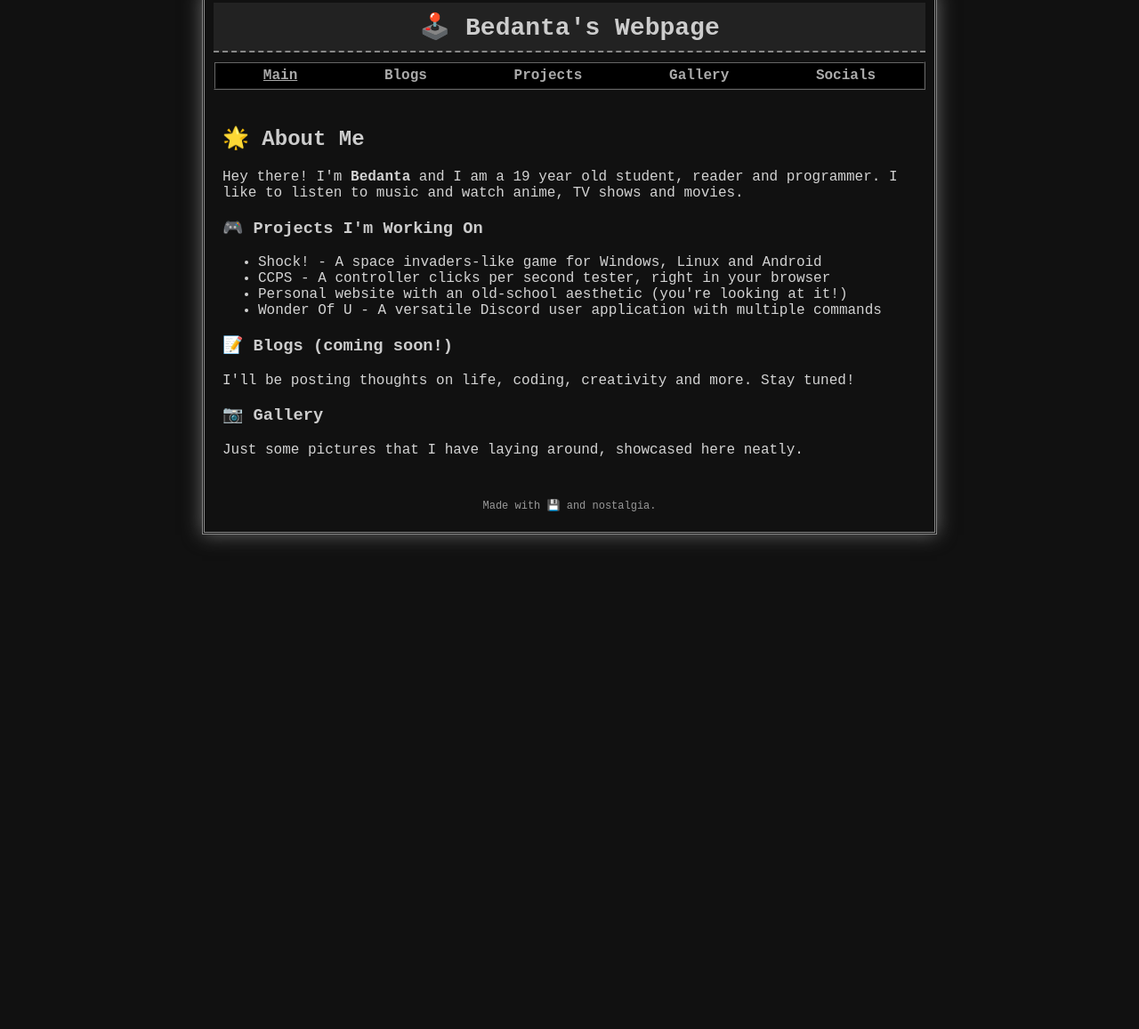
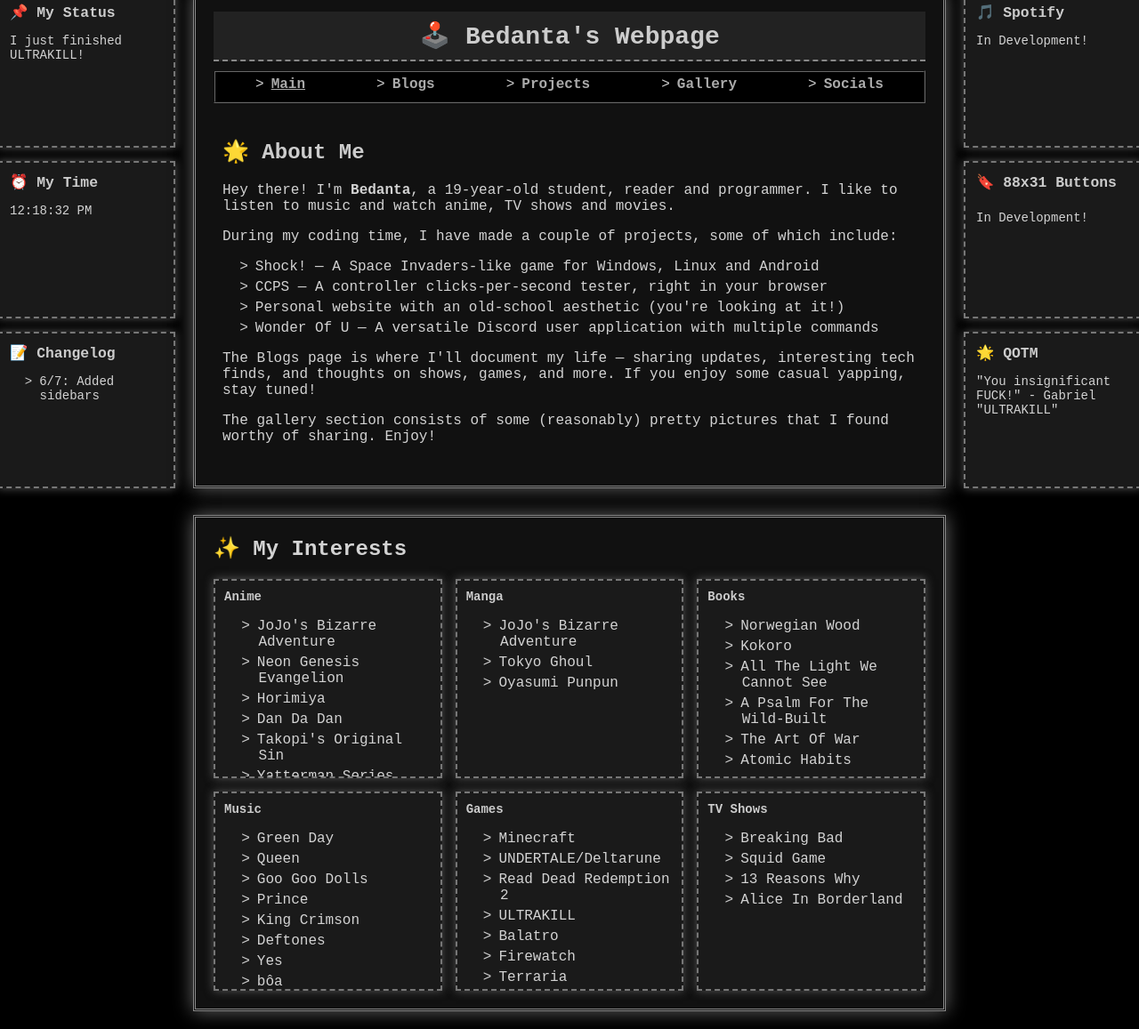
Before and after one commit to bedxnta/bedxnta.github.io, a plain HTML site: page index.html in a window 1280 px wide. Shown: the part 30-1187 px from the top of the page at 89% size. Before the commit the page ends 800 px from the top, so only its background shows below. Drawn offline with Linux system fonts and the light colour scheme; a web font is replaced by a local one.

Commit message:
primarina is hot

```diff
--- a/index.html
+++ b/index.html
@@ -1,16 +1,33 @@
 <!DOCTYPE html>
-<html lang="en">
+<html lang="en" data-darkreader-lock>
 <head>
   <meta charset="UTF-8" />
   <meta name="viewport" content="width=device-width, initial-scale=1.0"/>
   <title>Bedanta's Retro Corner</title>
   <link rel="stylesheet" href="style.css">
-  <meta name="darkreader-lock">
-  <script defer src="script.js"></script>
   <meta property="og:title" content="bedanjo.live">
   <meta property="og:url" content="https://bedanjo.live/">
+  <script defer src="script.js"></script>
 </head>
 <body>
+  <div class="main-row">
+    <aside class="left-sidebar">
+      <section class="sidebar-box">
+        <h3>📌 My Status</h3>
+        <p>I just finished ULTRAKILL!</p>
+      </section>
+      <section class="sidebar-box">
+        <h3>⏰ My Time</h3>
+        <p id="my-time">Loading...</p>
+      </section>
+      <section class="sidebar-box">
+        <h3>📝 Changelog</h3>
+        <ul>
+          <li>6/7: Added sidebars</li>
+        </ul>
+      </section>
+    </aside>
+
     <div class="wrapper">
       <header>
         <h1>🕹️ Bedanta's Webpage</h1>
@@ -27,27 +44,132 @@
       </nav>
 
       <main>
+        <section>
           <h2>🌟 About Me</h2>
-      <p>Hey there! I'm <strong>Bedanta</strong> and I am a 19 year old student, reader and programmer. I like to listen to music and watch anime, TV shows and movies.</p>
+          <p>Hey there! I'm <strong>Bedanta</strong>, a 19-year-old student, reader and programmer. I like to listen to music and watch anime, TV shows and movies.</p>
+          <p>During my coding time, I have made a couple of projects, some of which include:</p>
+          <ul>
+            <li>Shock! — A Space Invaders-like game for Windows, Linux and Android</li>
+            <li>CCPS — A controller clicks-per-second tester, right in your browser</li>
+            <li>Personal website with an old-school aesthetic (you're looking at it!)</li>
+            <li>Wonder Of U — A versatile Discord user application with multiple commands</li>
+          </ul>
+          <p>The Blogs page is where I'll document my life — sharing updates, interesting tech finds, and thoughts on shows, games, and more. If you enjoy some casual yapping, stay tuned!</p>
+          <p>The gallery section consists of some (reasonably) pretty pictures that I found worthy of sharing. Enjoy!</p>
+        </section>
+      </main>
+    </div>
 
-      <h3>🎮 Projects I'm Working On</h3>
+    <aside class="right-sidebar">
+      <section class="sidebar-box">
+        <h3>🎵 Spotify</h3>
+        <p>In Development!</p>
+      </section>
+      <section class="sidebar-box">
+        <h3>🔖 88x31 Buttons</h3>
+        <div class="button-grid">
+          <!-- <img src="button1.gif" alt="Button 1">
+          <img src="button2.gif" alt="Button 2"> -->
+          <p>In Development!</p>
+        </div>
+      </section>
+      <section class="sidebar-box">
+        <h3>🌟 QOTM</h3>
+        <p>"You insignificant FUCK!" - Gabriel "ULTRAKILL"</p>
+      </section>
+    </aside>
+  </div>
+
+  <section class="interests-wrapper">
+    <h2>✨ My Interests</h2>
+    <div class="interests-grid">
+
+      <div class="interest-box">
+        <h4>Anime</h4>
         <ul>
-        <li>Shock! - A space invaders-like game for Windows, Linux and Android</li>
-        <li>CCPS - A controller clicks per second tester, right in your browser</li>
-        <li>Personal website with an old-school aesthetic (you're looking at it!)</li>
-        <li>Wonder Of U - A versatile Discord user application with multiple commands</li>
+          <li>JoJo's Bizarre Adventure</li>
+          <li>Neon Genesis Evangelion</li>
+          <li>Horimiya</li>
+          <li>Dan Da Dan</li>
+          <li>Takopi's Original Sin</li>
+          <li>Yatterman Series</li>
+          <li>Kindaichi Series</li>
         </ul>
+      </div>
 
-      <h3>📝 Blogs (coming soon!)</h3>
-      <p>I'll be posting thoughts on life, coding, creativity and more. Stay tuned!</p>
+      <div class="interest-box">
+        <h4>Manga</h4>
+        <ul>
+          <li>JoJo's Bizarre Adventure</li>
+          <li>Tokyo Ghoul</li>
+          <li>Oyasumi Punpun</li>
+        </ul>
+      </div>
 
-      <h3>📷 Gallery</h3>
-      <p>Just some pictures that I have laying around, showcased here neatly.</p>
-    </main>
+      <div class="interest-box">
+        <h4>Books</h4>
+        <ul>
+          <li>Norwegian Wood</li>
+          <li>Kokoro</li>
+          <li>All The Light We Cannot See</li>
+          <li>A Psalm For The Wild-Built</li>
+          <li>The Art Of War</li>
+          <li>Atomic Habits</li>
+        </ul>
+      </div>
 
-    <footer>
-      <p>Made with 💾 and nostalgia.</p>
-    </footer>
+      <div class="interest-box">
+        <h4>Music</h4>
+        <ul>
+          <li>Green Day</li>
+          <li>Queen</li>
+          <li>Goo Goo Dolls</li>
+          <li>Prince</li>
+          <li>King Crimson</li>
+          <li>Deftones</li>
+          <li>Yes</li>
+          <li>bôa</li>
+        </ul>
       </div>
+
+      <div class="interest-box">
+        <h4>Games</h4>
+        <ul>
+          <li>Minecraft</li>
+          <li>UNDERTALE/Deltarune</li>
+          <li>Read Dead Redemption 2</li>
+          <li>ULTRAKILL</li>
+          <li>Balatro</li>
+          <li>Firewatch</li>
+          <li>Terraria</li>
+          <li>Stardew Valley</li>
+          <li>The Stanley Parable</li>
+          <li>Ace Attorney Series</li>
+          <li>Danganronpa Series</li>
+          <li>Wolfenstein Series</li>
+          <li>Grand Theft Auto Series</li>
+        </ul>
+      </div>
+
+      <div class="interest-box">
+        <h4>TV Shows</h4>
+        <ul>
+          <li>Breaking Bad</li>
+          <li>Squid Game</li>
+          <li>13 Reasons Why</li>
+          <li>Alice In Borderland</li>
+        </ul>
+      </div>
+    </div>
+  </section>
+
+  <script>
+    function updateTime() {
+      const now = new Date();
+      document.getElementById('my-time').textContent = now.toLocaleTimeString();
+    }
+    setInterval(updateTime, 1000);
+    updateTime();
+  </script>
 </body>
 </html>
--- a/style.css
+++ b/style.css
@@ -4,21 +4,81 @@
 }
 
 body {
+  background: #000;
+  color: #d3d3d3;
   font-family: 'Pixel', monospace;
-  background-color: #111111;
-  color: #d3d3d3;
   margin: 0;
-  padding: 0;
+  padding: 20px;
+  display: flex;
+  flex-direction: column;
+  align-items: center;
+}
+
+* {
+  scrollbar-width: none;
+}
+
+*::-webkit-scrollbar {
+  display: none;
+}
+
+.main-row {
+  display: flex;
+  justify-content: center;
+  align-items: stretch; /* makes sidebars match .wrapper height */
+  gap: 20px;
+  width: 100%;
+  max-width: 1200px;
+}
+
+.left-sidebar,
+.right-sidebar {
+  display: flex;
+  flex-direction: column;
+  gap: 15px;
+  width: 200px;
+}
+
+.left-sidebar,
+.right-sidebar,
+.wrapper {
+  flex: 1 0 auto;
+}
+
+.sidebar-box {
+  background-color: #1a1a1a;
+  border: 2px dashed #777;
+  padding: 12px;
+  box-shadow: 0 0 10px #555;
+  font-size: 14px;
+  flex: 1; /* makes boxes share sidebar height equally */
+}
+
+.sidebar-box h3 {
+  margin: 0 0 8px;
+  color: #ccc;
+}
+
+.button-grid {
+  display: flex;
+  flex-wrap: wrap;
+  gap: 5px;
+}
+
+.button-grid img {
+  width: 88px;
+  height: 31px;
 }
 
 .wrapper {
-  width: 90%;
-  max-width: 800px;
-  margin: 20px auto;
   background-color: #111;
   border: 3px double #888;
-  padding: 10px;
+  padding: 20px;
   box-shadow: 0 0 20px #666;
+  max-width: 800px;
+  width: 100%;
+  display: flex;
+  flex-direction: column;
 }
 
 header {
@@ -29,15 +89,9 @@ header {
 }
 
 header h1 {
+  margin: 0;
   font-size: 28px;
   color: #ccc;
-  margin: 0;
-}
-
-marquee {
-  color: #bbb;
-  font-size: 14px;
-  margin-top: 5px;
 }
 
 nav {
@@ -50,8 +104,8 @@ nav ul {
   display: flex;
   justify-content: space-around;
   list-style: none;
+  margin: 0;
   padding: 5px;
-  margin: 0;
 }
 
 nav a {
@@ -68,18 +122,9 @@ main {
   padding: 10px;
 }
 
-main h2, main h3 {
+main h2,
+main h3 {
   color: #ccc;
-}
-
-button {
-  background: #888;
-  color: black;
-  border: 2px inset #444;
-  font-family: 'Pixel', monospace;
-  padding: 5px 15px;
-  cursor: pointer;
-  margin-top: 10px;
 }
 
 footer {
@@ -89,8 +134,31 @@ footer {
   color: #999;
 }
 
+button,
+.project-item button,
+.social-button {
+  background: #888;
+  color: #000;
+  border: 2px inset #444;
+  font-family: 'Pixel', monospace;
+  padding: 5px 15px;
+  cursor: pointer;
+  transition: background 0.3s, color 0.3s, transform 0.2s;
+}
 
-/* Projects Section */
+button:hover,
+.project-item button:hover,
+.social-button:hover {
+  background: #aaa;
+  transform: translateY(-2px);
+}
+
+button:disabled,
+.project-item button:disabled {
+  background: #444;
+  color: #999;
+  cursor: not-allowed;
+}
 
 .project-list {
   display: flex;
@@ -103,18 +171,18 @@ footer {
   background-color: #1a1a1a;
   border: 2px dashed #777;
   padding: 15px;
-  width: 340px; /* adjust width for more side space */
+  width: 340px;
+  height: 180px;
   text-align: center;
   box-shadow: 0 0 10px #555;
   display: flex;
   flex-direction: column;
   justify-content: space-between;
-  height: 150px; /* adjust for more or less vertical space */
 }
 
 .project-item h3 {
+  margin: 0 0 5px;
   color: #ccc;
-  margin-top: 0;
 }
 
 .project-item p {
@@ -122,31 +190,10 @@ footer {
   color: #aaa;
 }
 
-.project-item button,
-button {
-  transition: background 0.3s, color 0.3s, transform 0.2s;
-}
-
-.project-item button:hover,
-button:hover {
-  background: #aaa;
-  color: #000;
-  transform: translateY(-2px);
-}
-
-
-.project-item button:disabled {
-  background: #444;
-  cursor: not-allowed;
-  color: #999;
-}
-
-/* Socials Section */
 .socials-list {
   display: grid;
   grid-template-columns: repeat(auto-fit, minmax(220px, 1fr));
   gap: 20px;
-  margin-top: 20px;
 }
 
 .social-button {
@@ -156,16 +203,19 @@ button:hover {
   background-color: #1a1a1a;
   border: 2px dashed #777;
   padding: 12px 20px;
+  box-shadow: 0 0 10px #555;
+  text-decoration: none;
+  font-size: 14px;
   color: #ccc;
-  text-decoration: none;
-  font-family: 'Pixel', monospace;
-  font-size: 14px;
-  box-shadow: 0 0 10px #555;
   transition: background 0.3s, color 0.3s, transform 0.2s;
 }
 
 .social-button i {
   font-size: 20px;
+}
+
+.social-button span {
+  flex-grow: 1;
 }
 
 .social-button:hover {
@@ -174,6 +224,54 @@ button:hover {
   transform: translateY(-2px);
 }
 
-.social-button span {
-  flex-grow: 1;
+.interests-wrapper {
+  margin-top: 30px;
+  width: 800px;
+  background-color: #111;
+  border: 3px double #888;
+  padding: 20px;
+  box-shadow: 0 0 20px #666;
 }
+
+.interests-wrapper h2 {
+  margin-top: 0;
+}
+
+.interests-grid {
+  display: grid;
+  grid-template-columns: repeat(3, 1fr);
+  gap: 15px;
+}
+
+.interest-box {
+  background-color: #1a1a1a;
+  border: 2px dashed #777;
+  padding: 10px;
+  height: 200px;
+  overflow-y: auto;
+  box-shadow: 0 0 10px #555;
+}
+
+.interest-box h4 {
+  margin: 0 0 5px;
+  color: #ccc;
+  font-size: 14px;
+}
+
+ul {
+  list-style: none;
+  padding-left: 1.2em;
+}
+
+ul li {
+  position: relative;
+  padding-left: 1.2em;
+  margin-bottom: 5px;
+  text-indent: -1.2em;
+}
+
+ul li::before {
+  content: ">";
+  color: #ccc;
+  margin-right: 8px;
+}
```
Lines whose indentation alone changed are shown as unchanged.
